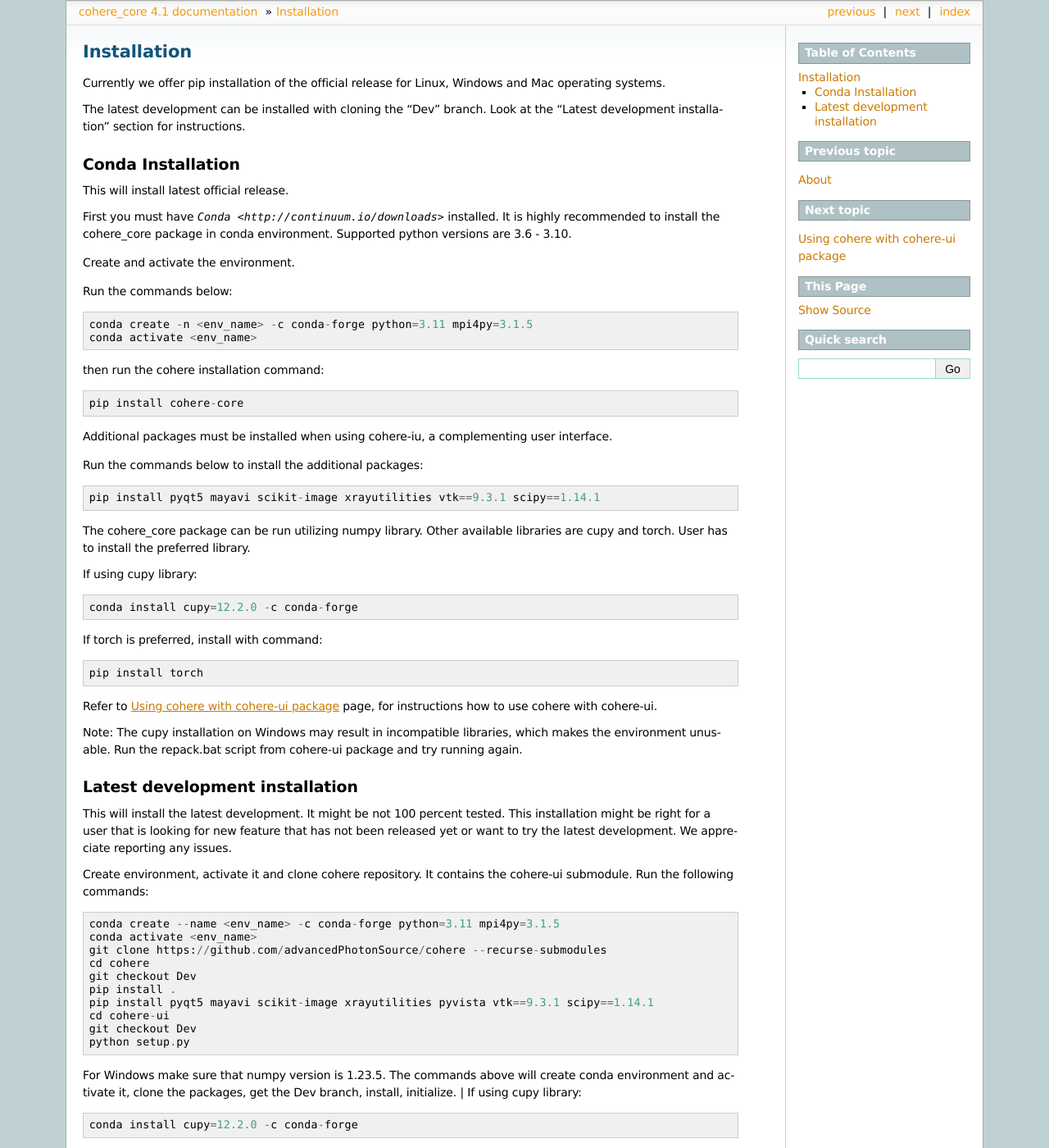
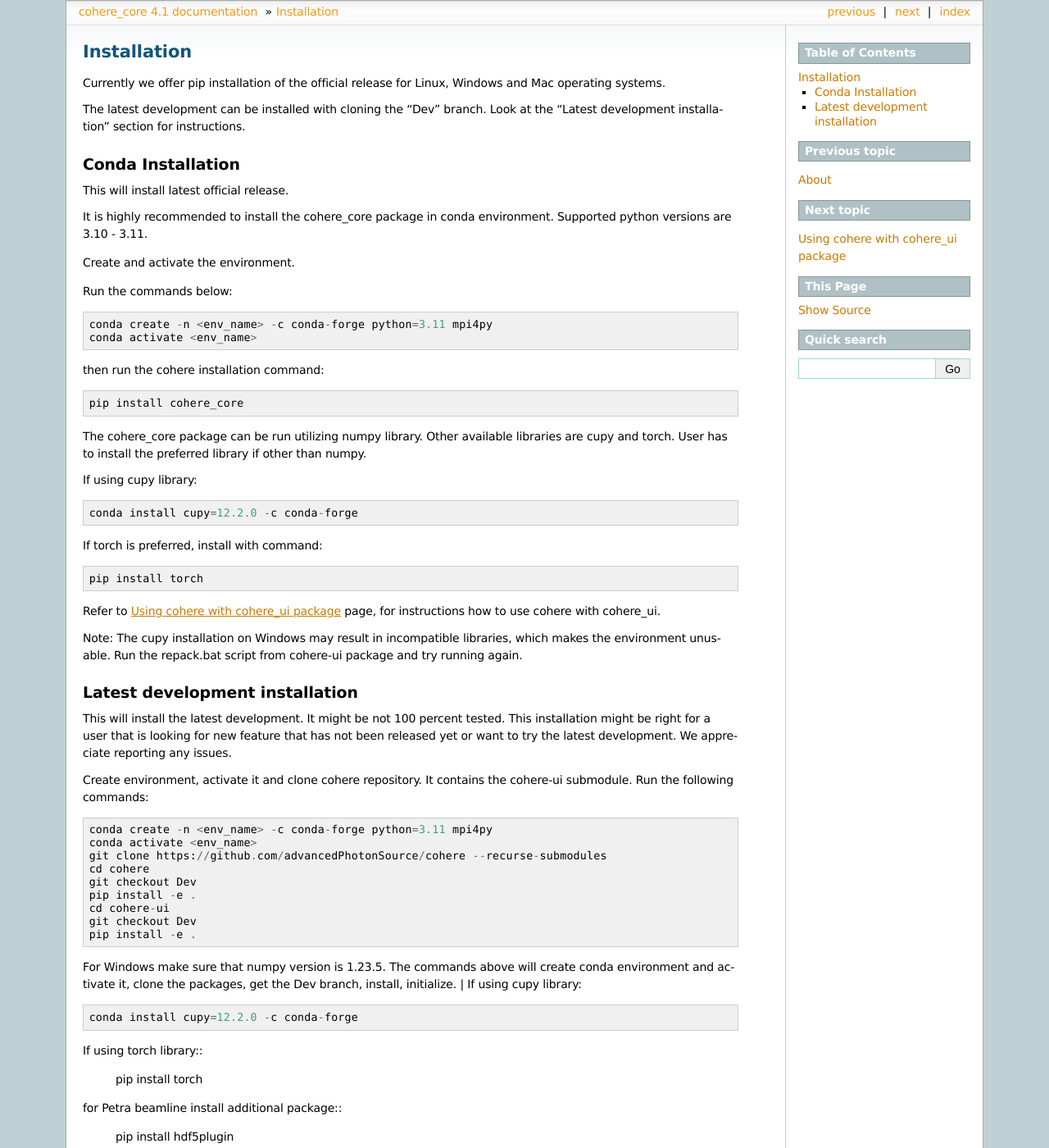
Before and after one commit to AdvancedPhotonSource/cohere, a Sphinx documentation site: the page built from docs/source/installation.rst, in a window 1280 px wide and 1400 px high. Shown: the whole window at 82% size. Built offline with Sphinx 7.4.7, drawn with Linux system fonts in a browser that asks for light colours.

Commit message:
updated documentation reflecting changes in installation of cohere_ui

```diff
--- a/docs/source/installation.rst
+++ b/docs/source/installation.rst
@@ -9,23 +9,19 @@
 ==================
 This will install latest official release.
 
-First you must have `Conda <http://continuum.io/downloads>` installed.
-It is highly recommended to install the cohere_core package in conda environment. Supported python versions are 3.6 - 3.10.
+It is highly recommended to install the cohere_core package in conda environment. Supported python versions are 3.10 - 3.11.
 
 | Create and activate the environment.
 Run the commands below::
 
-    conda create -n <env_name> -c conda-forge python=3.11 mpi4py=3.1.5
+    conda create -n <env_name> -c conda-forge python=3.11 mpi4py
     conda activate <env_name>
 then run the cohere installation command::
 
-    pip install cohere-core
-| Additional packages must be installed when using cohere-iu, a complementing user interface.
-Run the commands below to install the additional packages::
+    pip install cohere_core
 
-    pip install pyqt5 mayavi scikit-image xrayutilities vtk==9.3.1 scipy==1.14.1
 The cohere_core package can be run utilizing numpy library. Other available libraries are cupy and torch.
-User has to install the preferred library.
+User has to install the preferred library if other than numpy.
 
 If using cupy library::
 
@@ -33,26 +29,26 @@
 If torch is preferred, install with command::
 
     pip install torch
-Refer to :ref:`use` page, for instructions how to use cohere with cohere-ui.
+Refer to :ref:`use` page, for instructions how to use cohere with cohere_ui.
 
 Note: The cupy installation on Windows may result in incompatible libraries, which makes the environment unusable. Run the repack.bat script from cohere-ui package and try running again.
 
+.. _latest:
 Latest development installation
 ===============================
 This will install the latest development. It might be not 100 percent tested. This installation might be right for a user that is looking for new feature that has not been released yet or want to try the latest development. We appreciate reporting any issues.
 
 Create environment, activate it and clone cohere repository. It contains the cohere-ui submodule. Run the following commands::
 
-    conda create --name <env_name> -c conda-forge python=3.11 mpi4py=3.1.5
+    conda create -n <env_name> -c conda-forge python=3.11 mpi4py
     conda activate <env_name>
     git clone https://github.com/advancedPhotonSource/cohere --recurse-submodules
     cd cohere
     git checkout Dev
-    pip install .
-    pip install pyqt5 mayavi scikit-image xrayutilities pyvista vtk==9.3.1 scipy==1.14.1
+    pip install -e .
     cd cohere-ui
     git checkout Dev
-    python setup.py
+    pip install -e .
 For Windows make sure that numpy version is 1.23.5. The commands above will create conda environment and activate it, clone the packages, get the Dev branch, install, initialize.
 | If using cupy library::
 
--- a/setup.py
+++ b/setup.py
@@ -18,9 +18,7 @@
                         ],
       classifiers=[
             'Intended Audience :: Science/Research',
-            'Programming Language :: Python :: 3.9',
             'Programming Language :: Python :: 3.10',
             'Programming Language :: Python :: 3.11',
       ],
-
 )
```
Also changed, not shown: docs/source/for_developers.rst (+3 -6 lines), docs/source/how_to_use.rst (+15 -14 lines).
